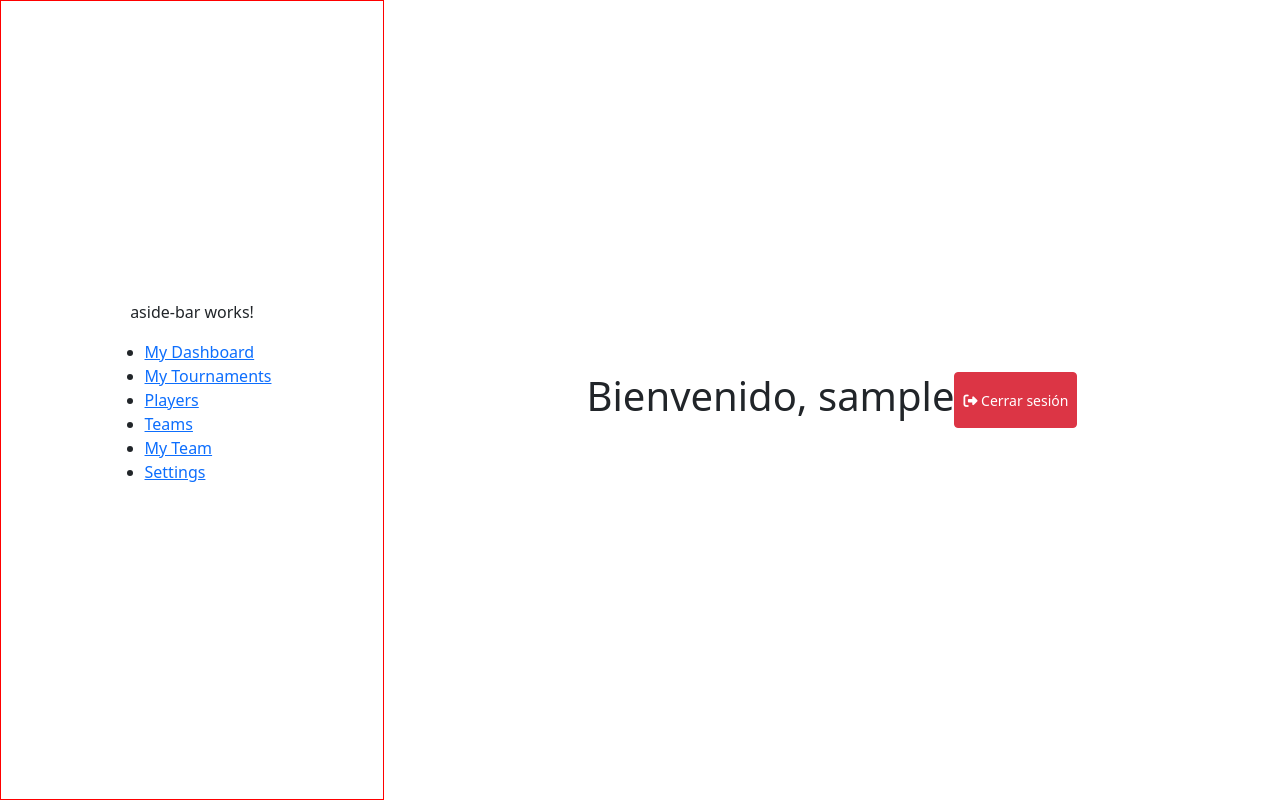
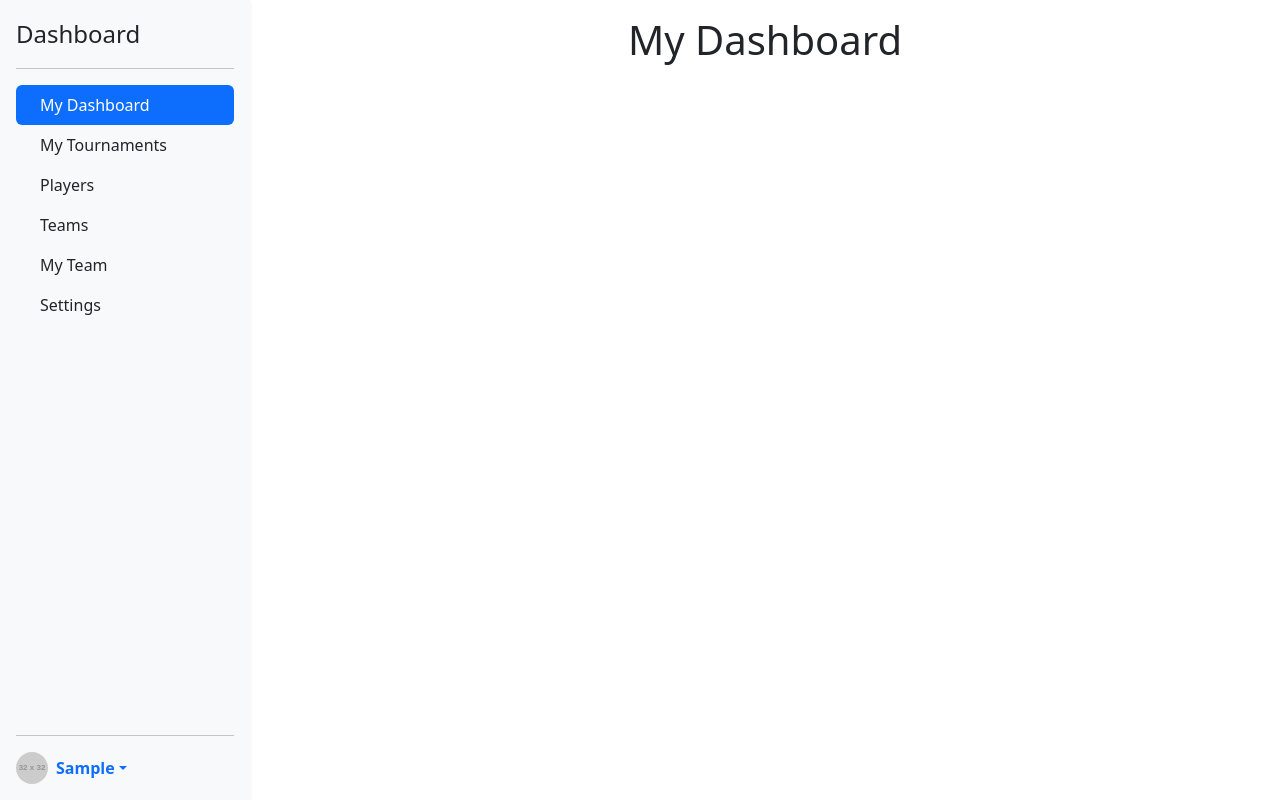
Before and after one commit to jeremyagnz/JLeague, an Angular app: page /dashboard in a window 1280 px wide. Built offline with nearby package versions, Linux system fonts and the light colour scheme; sample sign-in values are in the browser's storage.

Commit message:
Adding Dynamic Route From Auth Nav

```diff
--- a/src/app/core/services/auth.service.ts
+++ b/src/app/core/services/auth.service.ts
@@ -4,18 +4,25 @@ import { map, Observable, tap } from 'rxjs';
 import { Router } from '@angular/router';
 import { User } from 'src/app/models/user.model';
 import { environment } from 'src/app/environments/environment';
+import { UserService } from './user.service';
 
 @Injectable({ providedIn: 'root' })
 export class AuthService {
   private apiUrl = environment.apiUrl;
 
-
-  constructor(private http: HttpClient, private router: Router) {}
+  constructor(
+    private http: HttpClient,
+    private router: Router,
+    private userservice: UserService
+  ) {}
 
   login(credentials: { email: string; password: string }): Observable<User> {
-  return this.http.get<User[]>(`${this.apiUrl}/users?email=${credentials.email}&password=${credentials.password}`)
+    return this.http
+      .get<User[]>(
+        `${this.apiUrl}/users?email=${credentials.email}&password=${credentials.password}`
+      )
       .pipe(
-      map(users => {
+        map((users) => {
           if (users.length) {
             const user = users[0];
             localStorage.setItem('user', JSON.stringify(user));
@@ -27,14 +34,18 @@ export class AuthService {
       );
   }
 
-
-register(data: { username: string; email: string; password: string }): Observable<User> {
+  register(data: {
+    username: string;
+    email: string;
+    password: string;
+  }): Observable<User> {
     return this.http.post<User>(`${this.apiUrl}/users`, data);
   }
 
   logout() {
     localStorage.removeItem('user');
     this.router.navigate(['/login']);
+    this.userservice.clearUser();
   }
 
   getCurrentUser(): User | null {
--- a/src/app/core/services/user.service.ts
+++ b/src/app/core/services/user.service.ts
@@ -1,9 +1,25 @@
 import { Injectable } from '@angular/core';
+import { BehaviorSubject } from 'rxjs';
+import { User } from 'src/app/models/user.model';
 
 @Injectable({
-  providedIn: 'root'
+  providedIn: 'root',
 })
 export class UserService {
+  constructor() {}
 
-  constructor() { }
+  private userSubject = new BehaviorSubject<User | null>(null);
+  user$ = this.userSubject.asObservable();
+
+  setUser(user: User): void {
+    this.userSubject.next(user);
+  }
+
+  getUser(): User | null {
+    return this.userSubject.getValue();
+  }
+
+  clearUser(): void {
+    this.userSubject.next(null);
+  }
 }
--- a/src/app/dashboard/dashboard.component.html
+++ b/src/app/dashboard/dashboard.component.html
@@ -1,18 +1,16 @@
 <div class="dashboard-container">
   <app-aside-bar></app-aside-bar>
 
-
-  <div class="container">
-    <div class="dashboard-container">
-      <h1>Bienvenido, {{ username }}</h1>
-
-
-      <button class="btn btn-danger btn-sm" (click)="logout()">
-        <i class="fas fa-sign-out-alt"></i> Cerrar sesión
-      </button>
+  <div class="main-content">
+    <div class="dashboard-header d-flex justify-content-between align-items-center">
+      <div>
+        <h1 *ngIf="pageTitle; else bienvenida">{{ pageTitle }}</h1>
+        <ng-template #bienvenida>
+          <h1>My Dashboard</h1>
+        </ng-template>
+      </div>
     </div>
 
+    <router-outlet></router-outlet>
   </div>
-
-  <router-outlet></router-outlet>
 </div>
--- a/src/app/dashboard/dashboard.component.scss
+++ b/src/app/dashboard/dashboard.component.scss
@@ -1,10 +1,14 @@
 .dashboard-container {
   display: flex;
+  width: 100vw;
+  height: 100vh;
 }
 
-.container {
-  width: 100vw;
+.main-content {
+  flex: 1;
   display: flex;
-  justify-content: center;
+  flex-direction: column;
+  padding: 1rem;
+  overflow-y: auto;
   align-items: center;
 }
--- a/src/app/dashboard/dashboard.component.ts
+++ b/src/app/dashboard/dashboard.component.ts
@@ -1,31 +1,58 @@
 import { Component, OnInit } from '@angular/core';
-import { Router } from '@angular/router';
+import { ActivatedRoute, NavigationEnd, Router } from '@angular/router';
 import { AuthService } from '../core/services/auth.service';
 import { User } from '../models/user.model';
+import { UserService } from '../core/services/user.service';
+import { filter } from 'rxjs';
 
 @Component({
-    selector: 'app-dashboard',
-    templateUrl: './dashboard.component.html',
-    styleUrls: ['./dashboard.component.scss'],
-    standalone: false
+  selector: 'app-dashboard',
+  templateUrl: './dashboard.component.html',
+  styleUrls: ['./dashboard.component.scss'],
+  standalone: false,
 })
 export class DashboardComponent implements OnInit {
   user: User | null = null;
   username: string = '';
-  constructor(private authService: AuthService, private router: Router) {}
+  pageTitle: string = '';
+
+  constructor(
+    private authService: AuthService,
+    private router: Router,
+    private userService: UserService,
+    private route: ActivatedRoute
+  ) {}
+
+  ngOnInit(): void {
+    this.getUserData();
+
+    this.router.events
+      .pipe(filter((event) => event instanceof NavigationEnd))
+      .subscribe(() => {
+        const childRoute = this.getDeepestChild(this.route);
+        this.pageTitle = childRoute.snapshot.data['titulo'] || '';
+      });
+  }
+
+  getUserData() {
+    const userData = localStorage.getItem('user');
+    if (userData !== null) {
+      const parsedUser: User = JSON.parse(userData);
+      this.user = parsedUser;
+      this.username = parsedUser.username;
+      this.userService.setUser(this.user);
+    }
+  }
+
+  private getDeepestChild(route: ActivatedRoute): ActivatedRoute {
+    while (route.firstChild) {
+      route = route.firstChild;
+    }
+    return route;
+  }
 
   logout(): void {
     this.authService.logout();
     this.router.navigate(['/login']);
   }
-
-  ngOnInit(): void {
-    const userData = localStorage.getItem('user');
-    if (userData !== null) {
-      const parsedUser: User = JSON.parse(userData);
-      this.user = parsedUser;
-      this.username = parsedUser.username;
-      console.log(this.username);
-    }
-  }
 }
--- a/src/app/dashboard/dashboard.module.ts
+++ b/src/app/dashboard/dashboard.module.ts
@@ -17,22 +17,27 @@ const routes: Routes = [
       {
         path: 'my-tournaments',
         component: MyTournamentsComponent,
+        data: { titulo: 'Mis Torneos' },
       },
       {
         path: 'players',
         component: PlayersComponent,
+        data: { titulo: 'Jugadores' },
       },
       {
         path: 'teams',
         component: TeamsComponent,
+        data: { titulo: 'Equipos' },
       },
       {
         path: 'my-team',
         component: MyTeamComponent,
+        data: { titulo: 'Mi Equipo' },
       },
       {
         path: 'settings',
         component: SettingsComponent,
+        data: { titulo: 'Configuración' },
       },
     ],
   },
--- a/src/app/shared/components/aside-bar/aside-bar.component.html
+++ b/src/app/shared/components/aside-bar/aside-bar.component.html
@@ -1,29 +1,52 @@
-<div class="container">
-  <p>aside-bar works!</p>
-
-  <ul>
-    <li routerLinkActive="active">
-      <a [routerLink]="['/dashboard']">My Dashboard</a>
+<div class="d-flex flex-column flex-shrink-0 p-3 bg-light shadow-sm hh" style="width: 250px; min-height: 100vh;">
+  <a href="/" class="d-flex align-items-center mb-3 mb-md-0 me-md-auto link-dark text-decoration-none">
+    <span class="fs-4 text-center">Dashboard</span>
+  </a>
+  <hr>
+  <ul class="nav nav-pills flex-column mb-auto">
+    <li class="nav-item">
+      <a [routerLink]="['/dashboard']" routerLinkActive="active" [routerLinkActiveOptions]="{ exact: true }"
+        class="nav-link link-dark">
+        <i class="bi bi-speedometer2 me-2"></i> My Dashboard
+      </a>
     </li>
-
-    <li routerLinkActive="active">
-      <a [routerLink]="['/dashboard/my-tournaments']">My Tournaments</a>
+    <li>
+      <a [routerLink]="['/dashboard/my-tournaments']" routerLinkActive="active" class="nav-link link-dark">
+        <i class="bi bi-trophy me-2"></i> My Tournaments
+      </a>
     </li>
-
-    <li routerLinkActive="active">
-      <a [routerLink]="['/dashboard/players']">Players</a>
+    <li>
+      <a [routerLink]="['/dashboard/players']" routerLinkActive="active" class="nav-link link-dark">
+        <i class="bi bi-people me-2"></i> Players
+      </a>
     </li>
-
-    <li routerLinkActive="active">
-      <a [routerLink]="['/dashboard/teams']">Teams</a>
+    <li>
+      <a [routerLink]="['/dashboard/teams']" routerLinkActive="active" class="nav-link link-dark">
+        <i class="bi bi-shield-check me-2"></i> Teams
+      </a>
     </li>
-
-    <li routerLinkActive="active">
-      <a [routerLink]="['/dashboard/my-team']">My Team</a>
+    <li>
+      <a [routerLink]="['/dashboard/my-team']" routerLinkActive="active" class="nav-link link-dark">
+        <i class="bi bi-person-badge me-2"></i> My Team
+      </a>
     </li>
-
-    <li routerLinkActive="active">
-      <a [routerLink]="['/dashboard/settings']">Settings</a>
+    <li>
+      <a [routerLink]="['/dashboard/settings']" routerLinkActive="active" class="nav-link link-dark">
+        <i class="bi bi-gear me-2"></i> Settings
+      </a>
     </li>
   </ul>
+  <hr>
+  <div class="dropdown">
+    <a href="#" class="d-flex align-items-center text-decoration-none dropdown-toggle" data-bs-toggle="dropdown">
+      <img src="https://via.placeholder.com/32" alt="" class="rounded-circle me-2">
+      <strong>{{ username | titlecase }}</strong>
+    </a>
+    <ul class="dropdown-menu shadow">
+      <li><a class="dropdown-item" href="#">Profile</a></li>
+      <li>
+        <button class="dropdown-item" (click)="logout()">Sign out</button>
+      </li>
+    </ul>
+  </div>
 </div>
--- a/src/app/shared/components/aside-bar/aside-bar.component.scss
+++ b/src/app/shared/components/aside-bar/aside-bar.component.scss
@@ -1,9 +1,4 @@
-.container {
-  height: 100vh;
-  border: 1px solid red;
-  width: 30vw;
-  display: flex;
-  flex-direction: column;
-  justify-content: center;
-  align-items: center;
+.nav-link.active {
+  background-color: #0d6efd !important;
+  color: white !important;
 }
--- a/src/app/shared/components/aside-bar/aside-bar.component.ts
+++ b/src/app/shared/components/aside-bar/aside-bar.component.ts
@@ -1,6 +1,8 @@
-import { Component } from '@angular/core';
+import { Component, OnInit } from '@angular/core';
 import { CommonModule } from '@angular/common';
-import { RouterModule } from '@angular/router';
+import { Router, RouterModule } from '@angular/router';
+import { UserService } from 'src/app/core/services/user.service';
+import { AuthService } from '../../../core/services/auth.service';
 
 @Component({
   selector: 'app-aside-bar',
@@ -9,4 +11,27 @@ import { RouterModule } from '@angular/router';
   styleUrl: './aside-bar.component.scss',
   standalone: true,
 })
-export class AsideBarComponent {}
+export class AsideBarComponent implements OnInit {
+  username: string | undefined;
+
+  constructor(
+    private userService: UserService,
+    private authService: AuthService,
+    private router: Router
+  ) {}
+
+  ngOnInit(): void {
+    this.getUserData();
+  }
+
+  getUserData() {
+    this.userService.user$.subscribe((user) => {
+      this.username = user?.username;
+    });
+  }
+
+  logout(): void {
+    this.authService.logout();
+    this.router.navigate(['/login']);
+  }
+}
```
Lines whose indentation alone changed are shown as unchanged.
